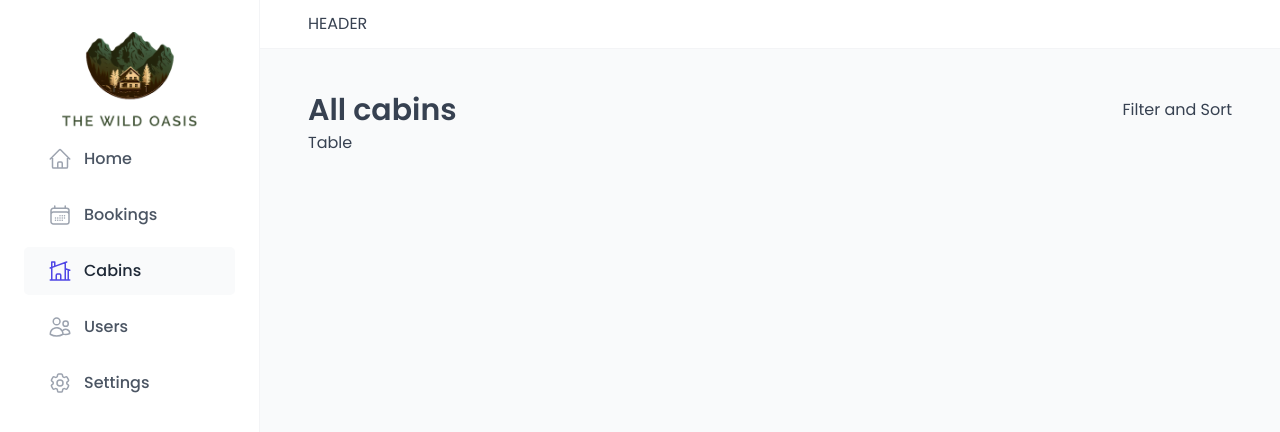
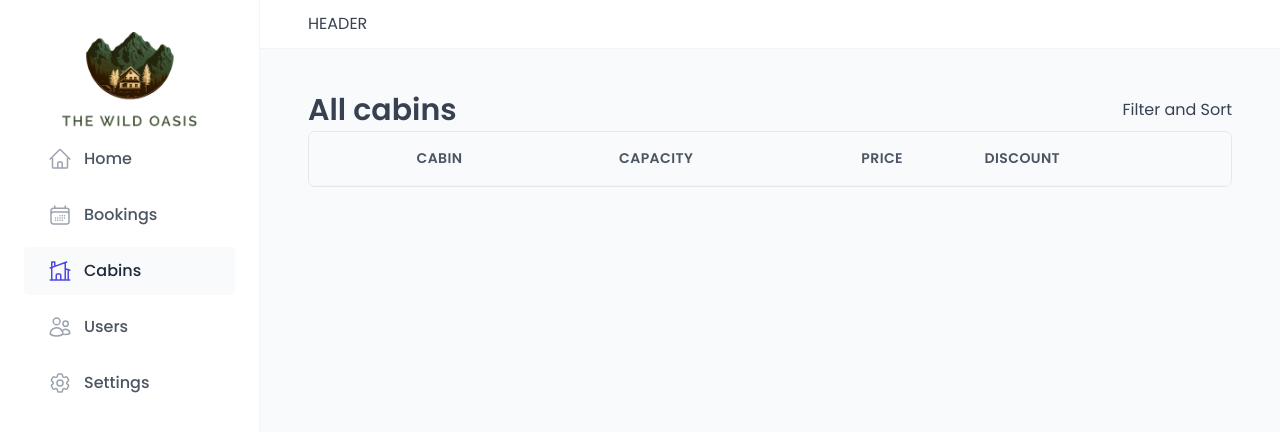
Before and after one commit to naeim-sa/the-wilde-oasis, a React (Vite) app: page /cabins in a window 1280 px wide. Shown: the top 432 px of the page. Built offline with nearby package versions, Linux system fonts and the light colour scheme; no server answers; the database is empty; a web font is replaced by a local one.

Commit message:
using styled components inside CabinTable component

```diff
--- a/src/features/cabins/CabinTable.jsx
+++ b/src/features/cabins/CabinTable.jsx
@@ -39,7 +39,18 @@
 
   if (isLoading) return <Spinner />;
 
-  return <div>Table</div>;
+  return (
+    <Table role="table">
+      <TableHeader role="row">
+        <div></div>
+        <div>Cabin</div>
+        <div>Capacity</div>
+        <div>Price</div>
+        <div>Discount</div>
+        <div></div>
+      </TableHeader>
+    </Table>
+  );
 }
 
 export default CabinTable;
```
